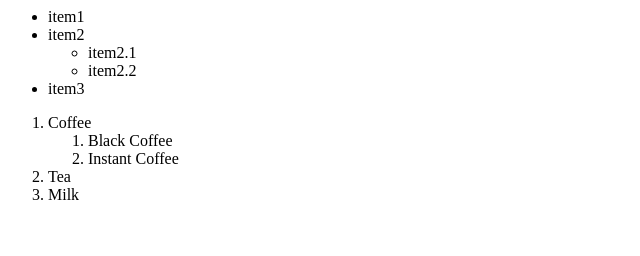
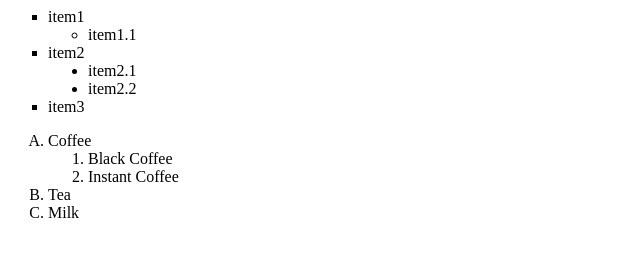
Before and after one commit to SMANI2887/HTML, a plain HTML site: page index.html in a window 1280 px wide. Shown: the whole page, without its empty margins (0-640 px from the left). Drawn offline with Linux system fonts and the light colour scheme.

Commit message:
unorder Vs order list - instert type

```diff
--- a/index.html
+++ b/index.html
@@ -5,10 +5,13 @@
 
 <!-- Unordered Lists -->
 
-<ul>
+<ul type="square">
     <li>item1</li>
+    <ul type="circle">
+        <li>item1.1</li>
+    </ul>
     <li>item2</li>
-    <ul>
+    <ul type="disc">
         <li>item2.1</li>
         <li>item2.2</li>
     </ul>
@@ -17,9 +20,9 @@
 
 <!-- Ordered Lists  -->
 
-<ol>
+<ol type="A">
     <li>Coffee</li>
-    <ol>
+    <ol type="1">
         <li>Black Coffee</li>
         <li>Instant Coffee</li>
     </ol>
```
